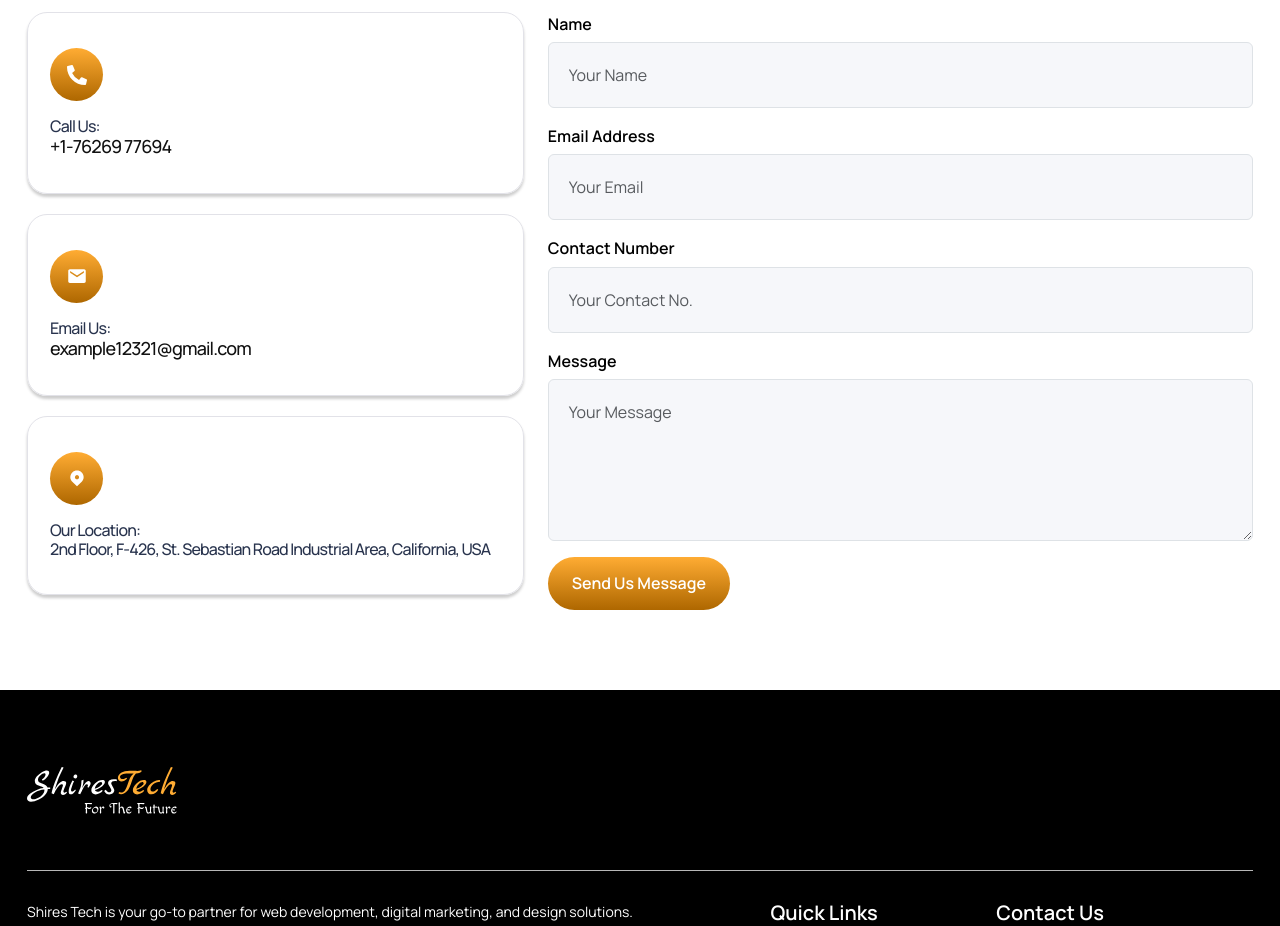
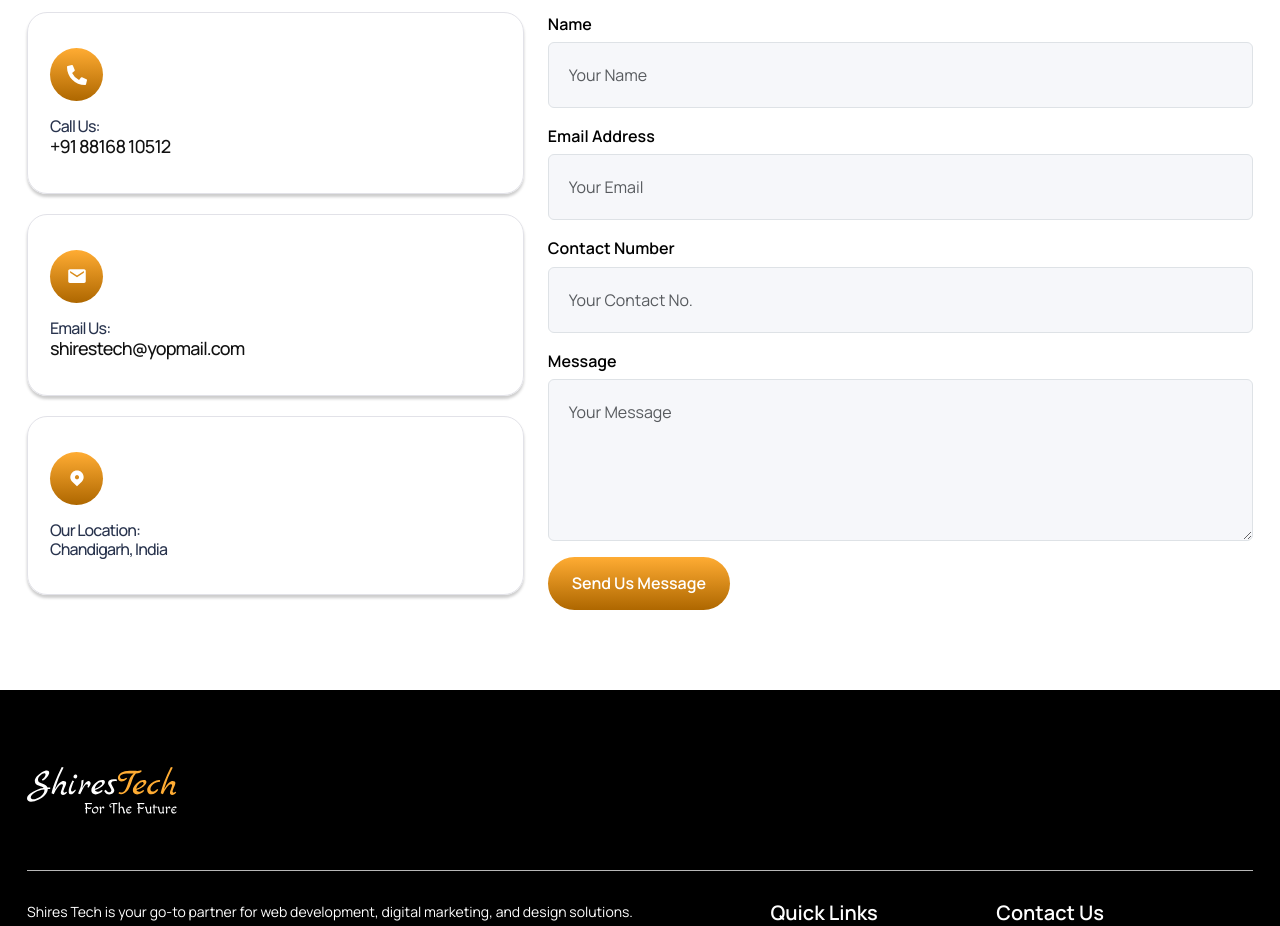
Before and after one commit to MohamadAdil/shirestech, a Next.js app: page /contact-us in a window 1280 px wide. Shown: the part 780-1706 px from the top of the page. Built offline with nearby package versions, Linux system fonts and the light colour scheme; a web font is replaced by a local one.

Commit message:
'16-04-2025'

```diff
--- a/src/app/components/contact/FormSc.jsx
+++ b/src/app/components/contact/FormSc.jsx
@@ -25,21 +25,21 @@ const FormSc = () => {
                 imgSrc={<FaPhoneAlt size={20} />}
                 altText="Phone Icon"
                 label="Call Us"
-                linkText="+1-76269 77694"
-                linkHref="tel:+17626977694"
+                linkText="+91 88168 10512"
+                linkHref="tel:+918816810512"
               />
               <ContactCard
                 imgSrc={<IoMdMail size={20} />}
                 altText="Email Icon"
                 label="Email Us"
-                linkText="example12321@gmail.com"
-                linkHref="mailto:example12321@gmail.com"
+                linkText="shirestech@yopmail.com"
+                linkHref="mailto:shirestech@yopmail.com"
               />
               <ContactCard
                 imgSrc={<TiLocation size={20} />}
                 altText="Location Icon"
                 label="Our Location"
-                linkText="2nd Floor, F-426, St. Sebastian Road Industrial Area, California, USA"
+                linkText="Chandigarh, India"
                 linkHref={null}
               />
             </motion.div>
```
